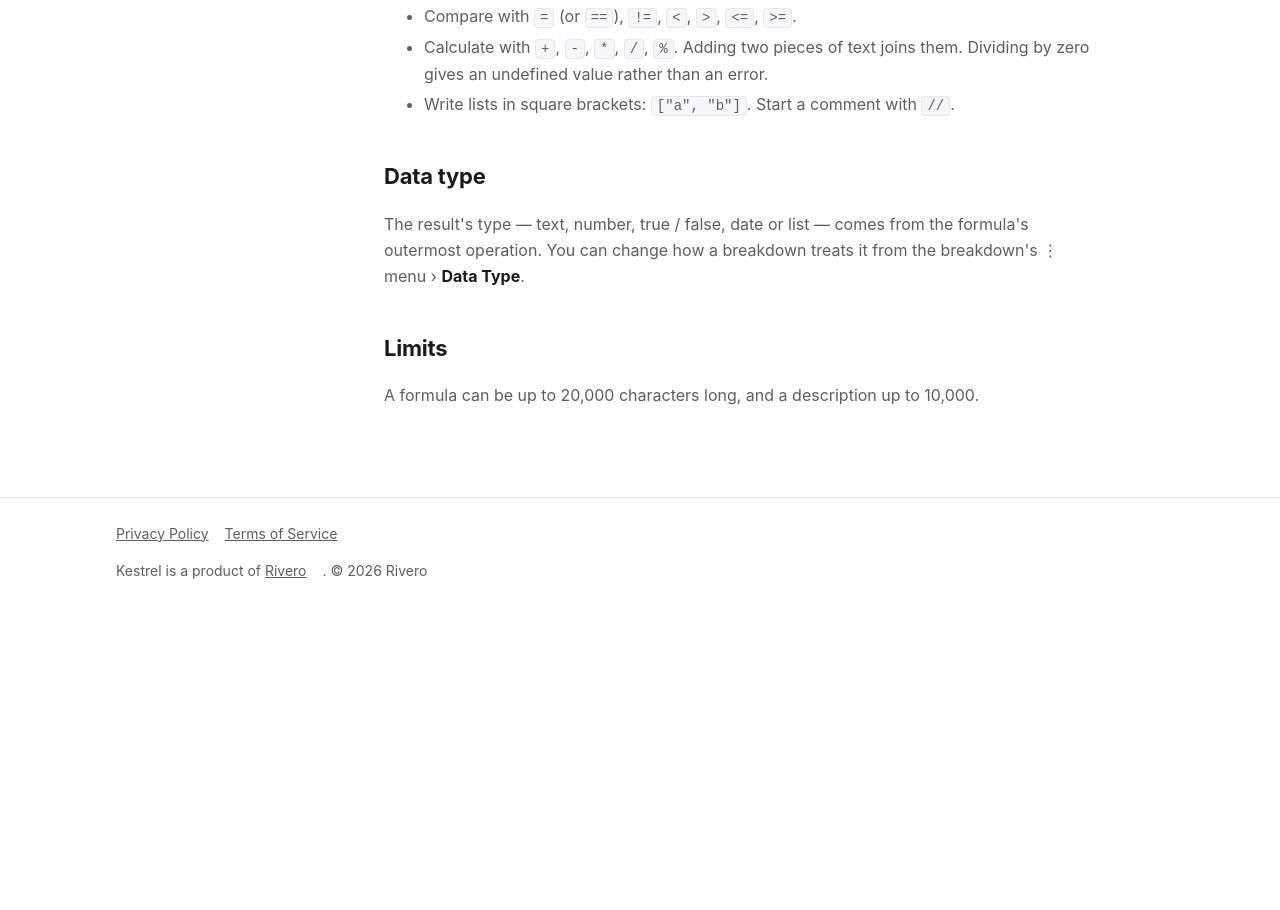
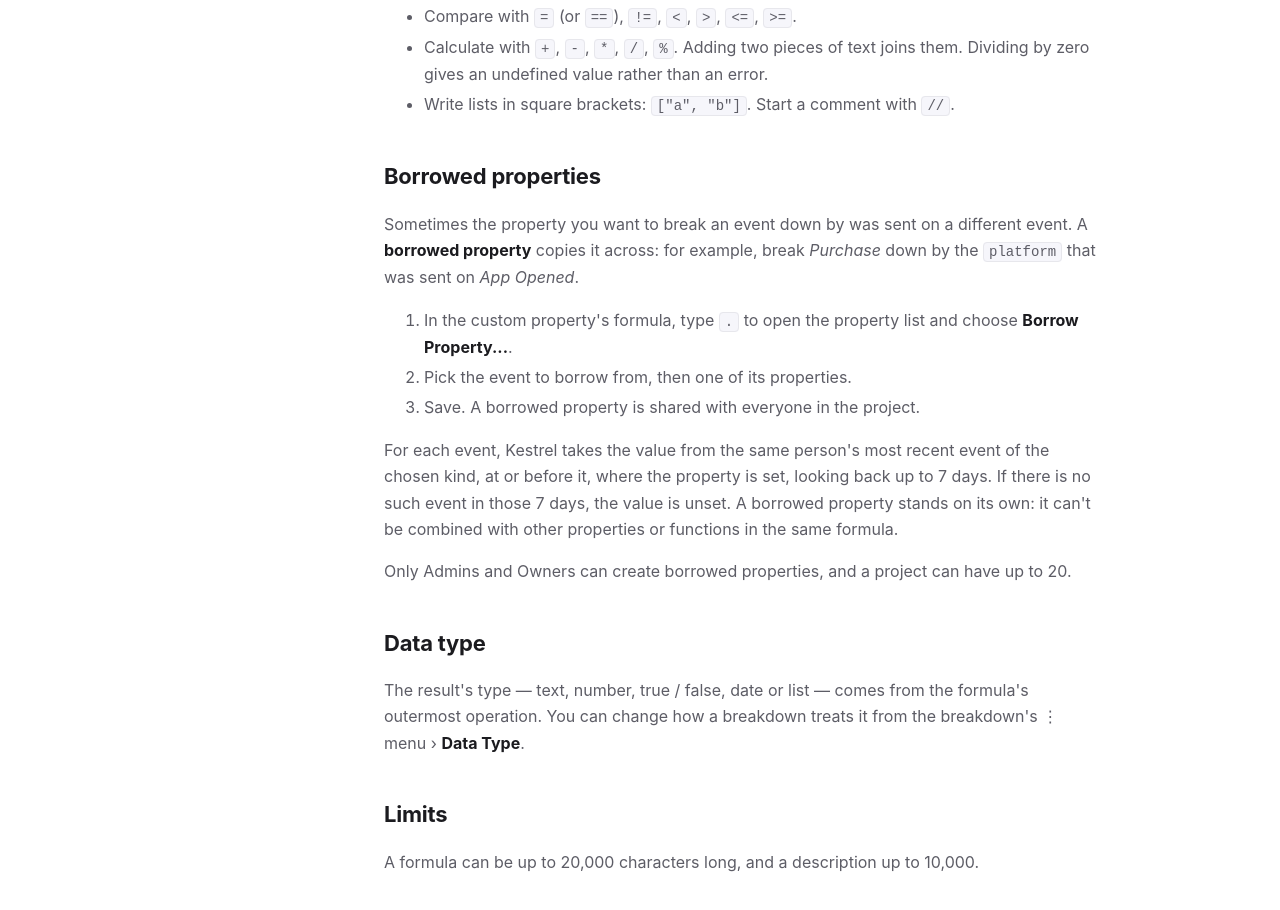
Before and after one commit to pankajpks1/kestrel-site, a plain HTML site: page docs/custom-properties/index.html in a window 1280 px wide. Shown: the part 1762-2672 px from the top of the page. Before the commit the page ends 2398 px from the top, so only its background shows below. Drawn offline with Linux system fonts and the light colour scheme.

Commit message:
Help docs: borrowed properties

```diff
--- a/docs/custom-properties/index.html
+++ b/docs/custom-properties/index.html
@@ -62,6 +62,16 @@ DATEDIF(signup_date, TODAY(), "D")</code></pre>
   <li>Write lists in square brackets: <code>["a", "b"]</code>. Start a comment with <code>//</code>.</li>
 </ul>
 
+<h2 id="borrowed-properties">Borrowed properties</h2>
+<p>Sometimes the property you want to break an event down by was sent on a different event. A <strong>borrowed property</strong> copies it across: for example, break <em>Purchase</em> down by the <code>platform</code> that was sent on <em>App Opened</em>.</p>
+<ol>
+  <li>In the custom property's formula, type <code>.</code> to open the property list and choose <strong>Borrow Property...</strong>.</li>
+  <li>Pick the event to borrow from, then one of its properties.</li>
+  <li>Save. A borrowed property is shared with everyone in the project.</li>
+</ol>
+<p>For each event, Kestrel takes the value from the same person's most recent event of the chosen kind, at or before it, where the property is set, looking back up to 7 days. If there is no such event in those 7 days, the value is unset. A borrowed property stands on its own: it can't be combined with other properties or functions in the same formula.</p>
+<p>Only Admins and Owners can create borrowed properties, and a project can have up to 20.</p>
+
 <h2>Data type</h2>
 <p>The result's type — text, number, true / false, date or list — comes from the formula's outermost operation. You can change how a breakdown treats it from the breakdown's ⋮ menu › <strong>Data Type</strong>.</p>
 
```
Also changed, not shown: tools/docs/custom-properties.html (+10 -0 lines).
